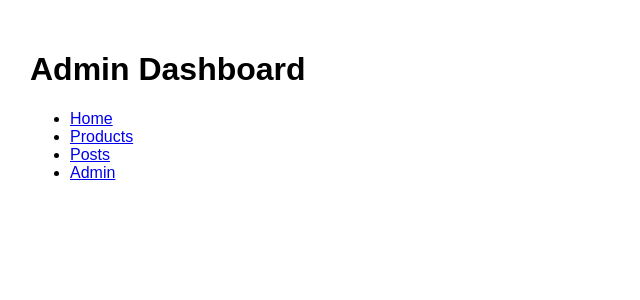
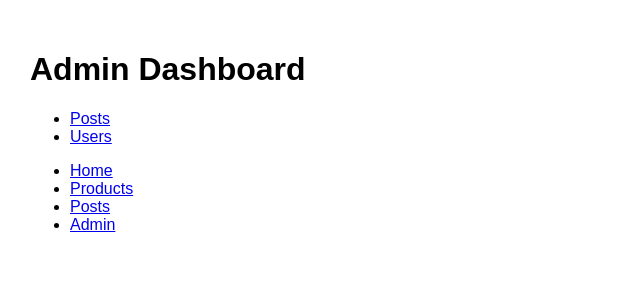
Before and after one commit to mykfrost/router-app, a React (Create React App) app: page /admin in a window 1280 px wide. Shown: the top 300 px of the page, without its empty margins (0-640 px from the left). Built offline with nearby package versions, Linux system fonts and the light colour scheme.

Commit message:
dding nested components

```diff
--- a/src/App.js
+++ b/src/App.js
@@ -16,7 +16,7 @@
       <div >
         <div className="content">
           <Switch>
-            <Route path="/products/:id" component={ProductDetails}/>
+          <Route path="/products/:id" component={ProductDetails}/>
           <Route path="/products" render={(props)=> <Products sortBy="newest" {...props}/>}/>
           <Route path="/posts/:year?/:month?" component={Posts}/>
           <Route path="/admin" component={Dashboard}/>
--- a/src/components/admin/dashboard.jsx
+++ b/src/components/admin/dashboard.jsx
@@ -1,9 +1,15 @@
 import React from "react";
-
+import { Route } from "react-router-dom";
+import Sidebar from "./sidebar";
+import Users from "./users";
+import Posts from "../posts";
 const Dashboard = ({ match }) => {
   return (
     <div>
       <h1>Admin Dashboard</h1>
+      <Sidebar/>
+      <Route path="/admi/users" component={Users}/>
+      <Route path="/admi/posts" component={Posts}/>
     </div>
   );
 };
--- /dev/null
+++ b/src/components/admin/sidebar.jsx
@@ -0,0 +1,17 @@
+import React, { Component } from 'react';
+import { Link } from "react-router-dom";
+const Sidebar = () => {
+    return (
+        <ul>
+        <li>
+          <Link to="/admin/posts">Posts</Link>
+        </li>
+        <li>
+          <Link to="/admin/users">Users</Link>
+        </li>
+        </ul>
+
+    );
+}
+
+export default Sidebar;
--- a/src/components/productDetails.jsx
+++ b/src/components/productDetails.jsx
@@ -4,6 +4,7 @@
   handleSave = () => {
     // Navigate to /products.push
     this.props.history.push('/products');
+   // use this for the login this.props.history.replce('/products');
   };
 
   render() {
```
